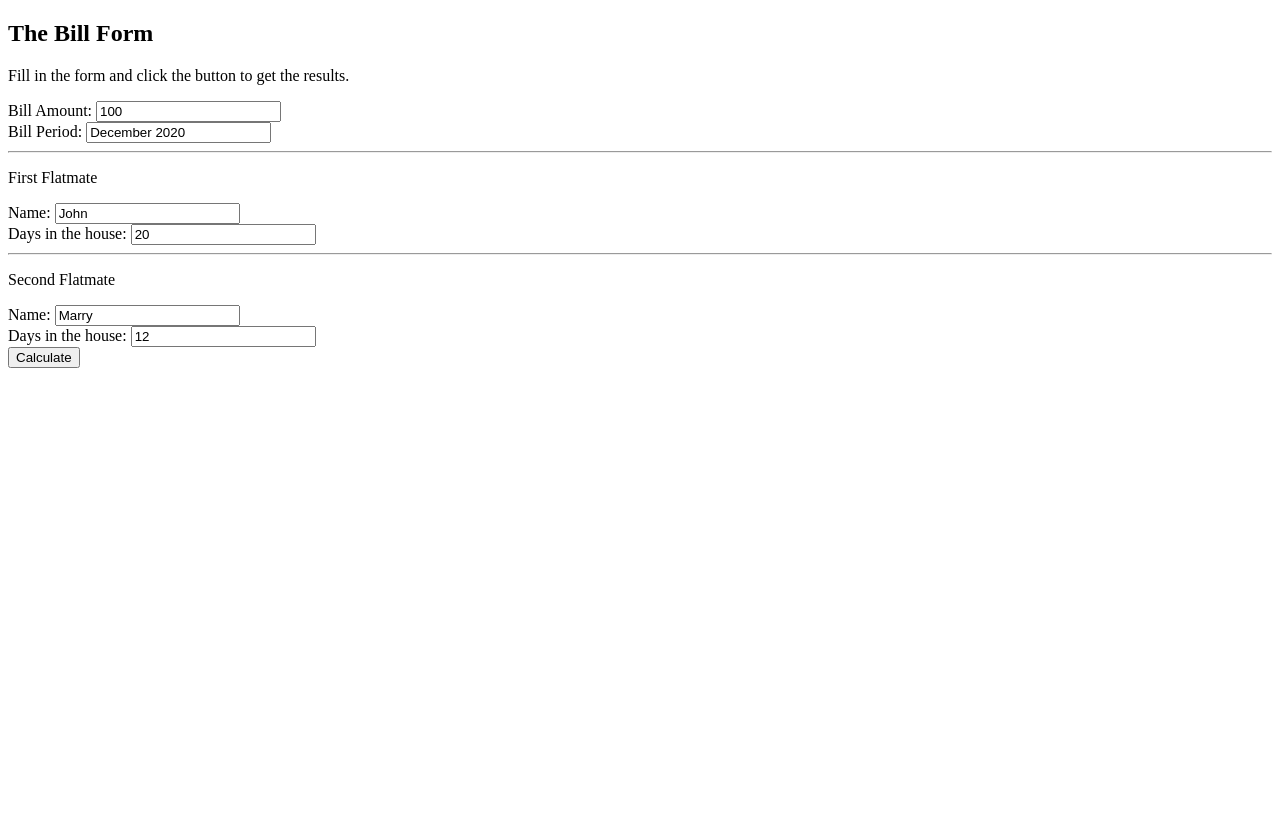
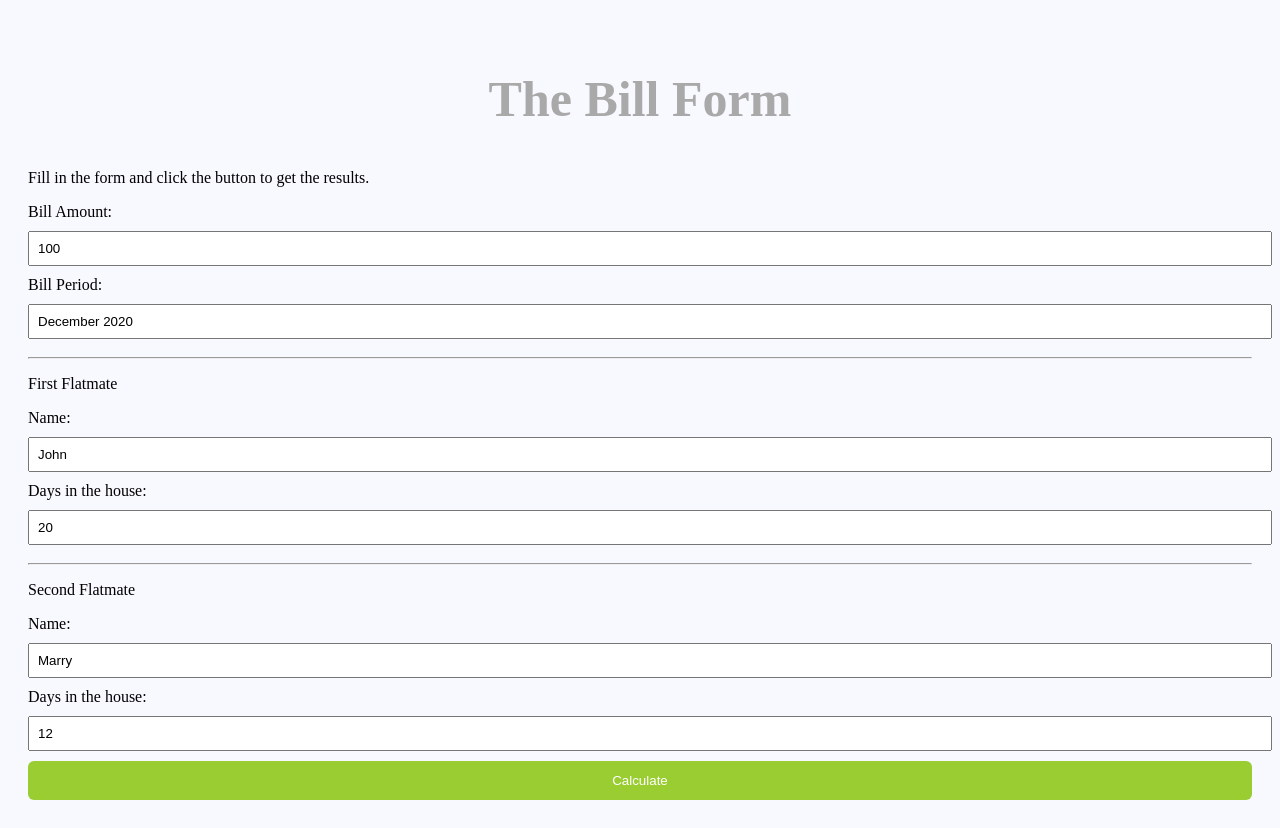
Before and after one commit to PirvuAndrei/Flatmate_Bill_Web_App, a Flask app: page /bill in a window 1280 px wide. Before the commit the page ends 368 px from the top, so only its background shows below. Run offline with Flask 3, Linux system fonts and the light colour scheme.

Commit message:
Creating and Linking the Css File

```diff
--- /dev/null
+++ b/static/main.css
@@ -0,0 +1,26 @@
+h2 {
+    color: darkgrey;
+    text-align: center;
+    font-size:50px
+}
+
+input[type=text]{
+    width: 100%;
+    padding: 8px 8px;
+    margin: 10px 0;
+}
+
+input[type=submit]{
+    width: 100%;
+    background-color: YellowGreen;
+    color: White;
+    padding: 12px 12px;
+    border: none;
+    border-radius: 6px;
+
+}
+
+body {
+    background-color: GhostWhite;
+    padding: 20px;
+}
--- a/templates/bill_form_page.html
+++ b/templates/bill_form_page.html
@@ -3,12 +3,14 @@
 <head>
     <meta charset="UTF-8">
     <title>Title</title>
+    <link rel="stylesheet" href="static/main.css">
 </head>
 <body>
 
 <h2>The Bill Form</h2>
 <p>Fill in the form and click the button to get the results.</p>
 <form action="/results" method="post">
+
     {{billform.amount.label}} {{billform.amount}}
     <br>
     {{billform.period.label}} {{billform.period}}
```
